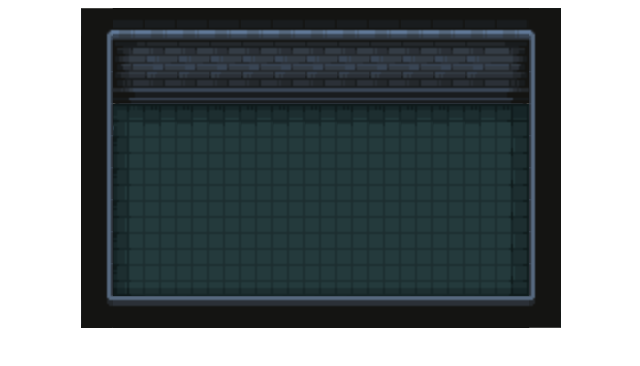
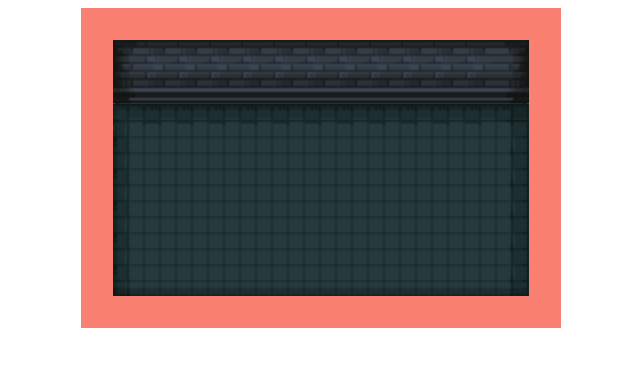
Before and after one commit to ElijahBelov/game1, a website: page index.html in a window 1280 px wide. Shown: the whole page, without its empty margins (319-959 px from the left). Drawn offline with Linux system fonts and the light colour scheme.

Commit message:
grid work

```diff
--- a/index.html
+++ b/index.html
@@ -9,6 +9,7 @@
 
 <body style="display: flex; justify-content: center; align-items: center;">
     <canvas id="canvas1" width="480" height="320" style="background-color: Gainsboro;" />
-    <script src="canvasInit.js"></script>
+    <script src="js/canvasInit.js"></script>
+    <script src="js/grid.js"></script>
 </body>
 </html>
--- /dev/null
+++ b/js/canvasInit.js
@@ -0,0 +1,55 @@
+document.addEventListener('DOMContentLoaded', () => {
+    // requires canvas width="480" height="320"
+    // specifically eg width = drawScaleFactor * mapWidth
+
+    const canvas = document.getElementById('canvas1');
+
+    const tileAtlas = new Image();
+    tileAtlas.src = 'tiles/Dungeon_Tiles.png';
+    tileAtlas.onload = drawDungeon;
+
+    function drawDungeon() {
+        const ctx = canvas.getContext('2d');
+
+        let tileSize = 16;
+        let atlasCol = 25;
+        // let atlasRow = 25;
+        let mapCols = 15;
+        let mapRows = 10;
+        let mapHeight = mapRows * tileSize;
+        let mapWidth = mapCols * tileSize;
+        let drawScaleFactor = 2;
+
+        let dungeonMap1 =
+            [104, 1, 1, 1, 1, 1, 1, 1, 1, 1, 1, 1, 1, 1, 105,
+            129, 26, 27, 27, 27, 27, 27, 27, 27, 27, 27, 27, 27, 28, 130,
+            129, 51, 52, 52, 52, 52, 52, 52, 52, 52, 52, 52, 52, 53, 130,
+            129, 5, 6, 6, 6, 6, 6, 6, 6, 6, 6, 6, 6, 7, 130,
+            129, 30, 31, 31, 31, 31, 31, 31, 31, 31, 31, 31, 31, 32, 130,
+            129, 30, 31, 31, 31, 31, 31, 31, 31, 31, 31, 31, 31, 32, 130,
+            129, 30, 31, 31, 31, 31, 31, 31, 31, 31, 31, 31, 31, 32, 130,
+            129, 30, 31, 31, 31, 31, 31, 31, 31, 31, 31, 31, 31, 32, 130,
+            129, 55, 56, 56, 56, 56, 56, 56, 56, 56, 56, 56, 56, 57, 130,
+            154, 77, 77, 77, 77, 77, 77, 77, 77, 77, 77, 77, 77, 77, 155];
+
+        let mapIndex = 0;
+        let sourceX = 0;
+        let sourceY = 0;
+        let tileVal = 0;
+        for (let col = 0; col < mapHeight; col += tileSize) {
+            for (let row = 0; row < mapWidth; row += tileSize) {
+                tileVal = dungeonMap1[mapIndex];
+                if (tileVal != 0) {
+                    tileVal -= 1;
+                    sourceY = Math.floor(tileVal / atlasCol) * tileSize;
+                    sourceX = (tileVal % atlasCol) * tileSize;
+                    ctx.drawImage(tileAtlas, sourceX, sourceY, tileSize,
+                        tileSize, drawScaleFactor * row, drawScaleFactor * col,
+                        drawScaleFactor * tileSize, drawScaleFactor * tileSize);
+                }
+                mapIndex++;
+            }
+        }
+    }
+
+});
--- /dev/null
+++ b/js/grid.js
@@ -0,0 +1,55 @@
+class Grid {
+	constructor(matrix) {
+		this.matrix = matrix;
+		this.outlineContext = this.#getContext(0, 0, "#444", true);
+		this.cellSize = 32;
+	}
+
+	#getContext(w, h, color = "#111", isTransparent = false) {
+		this.canvas = document.createElement("canvas");
+		this.context = this.canvas.getContext("2d");
+		this.width = this.canvas.width = w;
+		this.height = this.canvas.height = h;
+		this.canvas.style.position = "absolute";
+		this.canvas.style.background = color;
+		if (isTransparent) {
+			this.canvas.style.backgroundColor = "transparent";
+		}
+		document.body.appendChild(this.canvas);
+
+		return this.context;
+	}
+
+	render() {
+		const w = this.cellSize * this.matrix[0].length;
+		const h = this.cellSize * this.matrix.length;
+
+		this.outlineContext.canvas.width = w;
+		this.outlineContext.canvas.height = h;
+
+		for (let row = 0; row < this.matrix.length; row++) {
+			for (let col = 0; col < this.matrix[row].length; col++) {
+				this.outlineContext.fillStyle = this.matrix[row][col] > 0 ? "salmon" : "transparent";
+				this.outlineContext.fillRect(col * this.cellSize ,
+					row * this.cellSize,
+					this.cellSize, this.cellSize);
+			}
+		}
+	}
+}
+
+const gridMatrix = [
+	[1, 1, 1, 1, 1, 1, 1, 1, 1, 1, 1, 1, 1, 1, 1],
+	[1, 0, 0, 0, 0, 0, 0, 0, 0, 0, 0, 0, 0, 0, 1],
+	[1, 0, 0, 0, 0, 0, 0, 0, 0, 0, 0, 0, 0, 0, 1],
+	[1, 0, 0, 0, 0, 0, 0, 0, 0, 0, 0, 0, 0, 0, 1],
+	[1, 0, 0, 0, 0, 0, 0, 0, 0, 0, 0, 0, 0, 0, 1],
+	[1, 0, 0, 0, 0, 0, 0, 0, 0, 0, 0, 0, 0, 0, 1],
+	[1, 0, 0, 0, 0, 0, 0, 0, 0, 0, 0, 0, 0, 0, 1],
+	[1, 0, 0, 0, 0, 0, 0, 0, 0, 0, 0, 0, 0, 0, 1],
+	[1, 0, 0, 0, 0, 0, 0, 0, 0, 0, 0, 0, 0, 0, 1],
+	[1, 1, 1, 1, 1, 1, 1, 1, 1, 1, 1, 1, 1, 1, 1]
+];
+
+const walls = new Grid(gridMatrix);
+walls.render();
```
